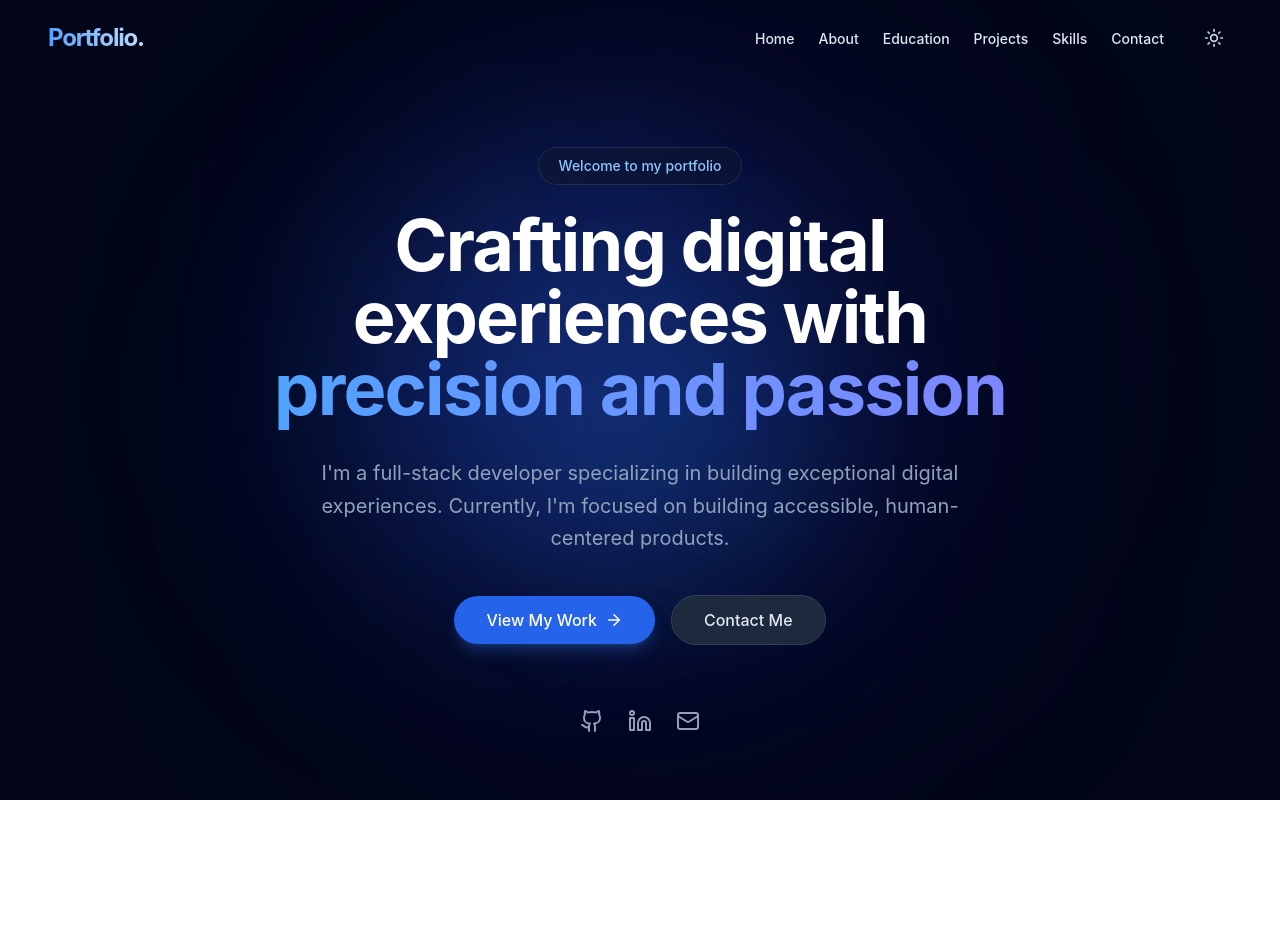
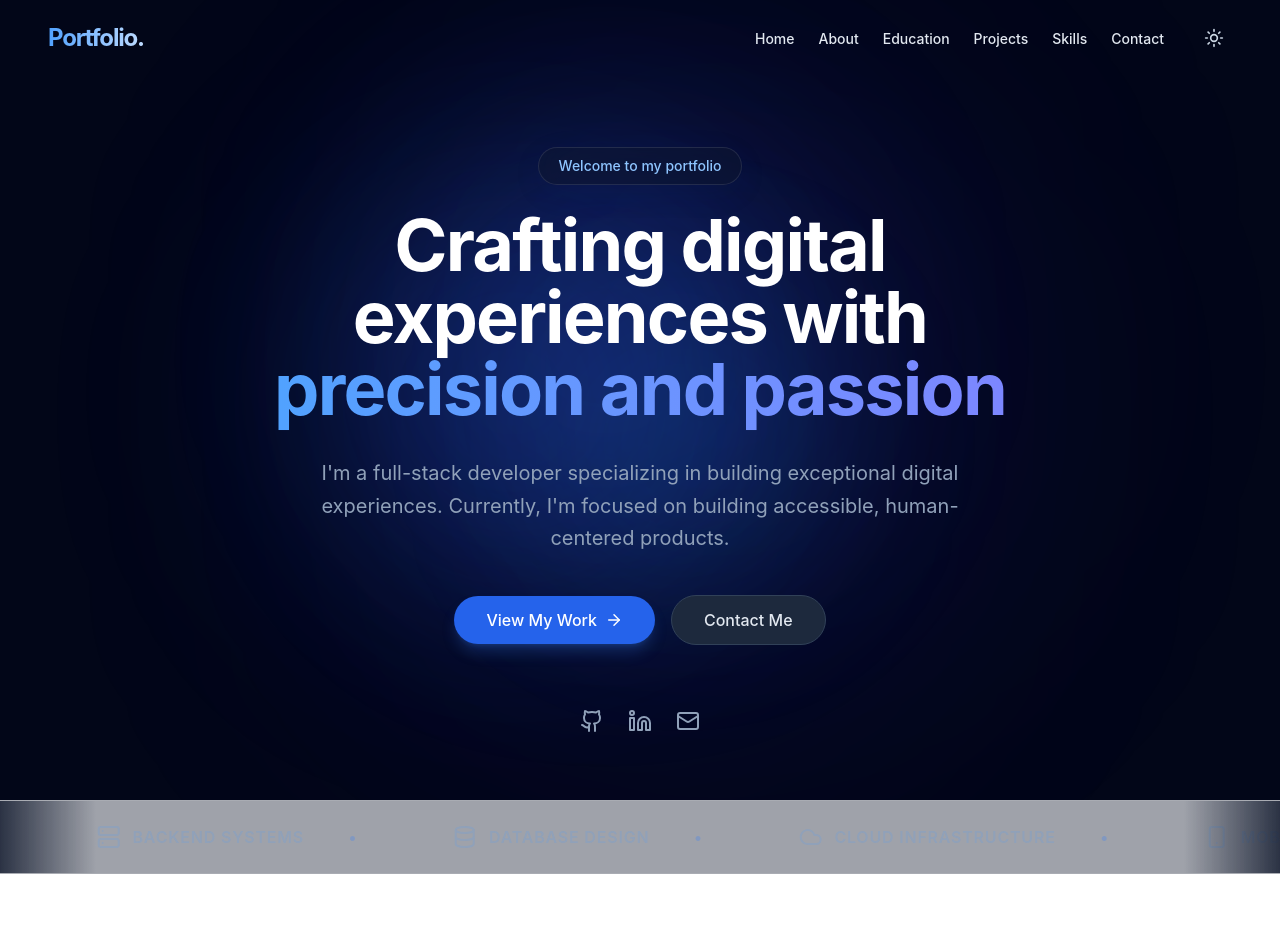
Before and after one commit to ravi-arnan/modern-portfolio, a React (Vite) app: page / in a window 1280 px wide. Shown: the top 952 px of the page. Built offline with nearby package versions, Linux system fonts and the light colour scheme.

Commit message:
feat: Add Marquee component and refactor TextShape to display ASCII art.

```diff
--- a/src/App.tsx
+++ b/src/App.tsx
@@ -2,6 +2,7 @@ import { ThemeProvider } from './components/ThemeProvider';
 import { AnimatedBackground } from './components/AnimatedBackground';
 import { Navbar } from './components/Navbar';
 import { Hero } from './components/Hero';
+import { Marquee } from './components/Marquee';
 import { About } from './components/About';
 import { Education } from './components/Education';
 import { Projects } from './components/Projects';
@@ -19,6 +20,7 @@ function App() {
 
         <main>
           <Hero />
+          <Marquee />
           <About />
           <Education />
           <Projects />
--- /dev/null
+++ b/src/components/Marquee.tsx
@@ -0,0 +1,45 @@
+import { Database, Monitor, Smartphone, Layout, Server, Cloud, Shield, Code2, Globe, Cpu } from 'lucide-react';
+
+const techIcons = [
+    { icon: Monitor, name: "Frontend Architecture" },
+    { icon: Server, name: "Backend Systems" },
+    { icon: Database, name: "Database Design" },
+    { icon: Cloud, name: "Cloud Infrastructure" },
+    { icon: Smartphone, name: "Mobile First" },
+    { icon: Layout, name: "UI/UX Engineering" },
+    { icon: Shield, name: "Security First" },
+    { icon: Code2, name: "Clean Code" },
+    { icon: Globe, name: "Web Performance" },
+    { icon: Cpu, name: "System Optimization" },
+];
+
+export function Marquee() {
+    // We duplicate the array to create a seamless loop
+    const marqueeItems = [...techIcons, ...techIcons];
+
+    return (
+        <div className="w-full bg-white/40 dark:bg-slate-900/40 backdrop-blur-xl border-y border-white/40 dark:border-white/10 overflow-hidden py-6 relative">
+            {/* Gradient fades on the edges for a smoother entry/exit */}
+            <div className="absolute inset-y-0 left-0 w-24 bg-gradient-to-r from-white/60 dark:from-slate-900/80 to-transparent z-10 pointer-events-none" />
+            <div className="absolute inset-y-0 right-0 w-24 bg-gradient-to-l from-white/60 dark:from-slate-900/80 to-transparent z-10 pointer-events-none" />
+
+            <div className="flex w-[200%] animate-infinite-scroll hover:[animation-play-state:paused] ease-linear">
+                {marqueeItems.map((item, index) => {
+                    const Icon = item.icon;
+                    return (
+                        <div
+                            key={index}
+                            className="flex items-center gap-3 px-8 text-slate-500  dark:text-slate-400 w-1/2 flex-shrink-0 lg:w-max group cursor-default"
+                        >
+                            <Icon className="w-6 h-6 group-hover:text-blue-500 transition-colors" />
+                            <span className="text-sm md:text-base font-semibold uppercase tracking-wider group-hover:text-slate-900 dark:group-hover:text-slate-200 transition-colors">
+                                {item.name}
+                            </span>
+                            <span className="text-blue-500/30 mx-8">•</span>
+                        </div>
+                    );
+                })}
+            </div>
+        </div>
+    );
+}
--- a/src/components/Projects.tsx
+++ b/src/components/Projects.tsx
@@ -64,7 +64,7 @@ function ProjectCard({ project, index }: { project: typeof projects[0], index: n
                     {/* Collapsed Header Area (Always Visible) */}
                     <div className="flex items-center justify-between cursor-pointer">
                         <div className="flex items-center gap-6">
-                            <span className="text-4xl md:text-5xl font-black text-slate-200 dark:text-slate-800 transition-colors duration-500 group-hover:text-slate-300 dark:group-hover:text-slate-700 w-16 tracking-tighter">
+                            <span className="text-4xl md:text-5xl font-black text-slate-800 dark:text-slate-200 transition-colors duration-500 group-hover:text-slate-900 dark:group-hover:text-slate-100 w-16 tracking-tighter">
                                 {(index + 1).toString().padStart(2, '0')}
                             </span>
                             <div>
--- a/src/components/TextShape.tsx
+++ b/src/components/TextShape.tsx
@@ -1,5 +1,6 @@
 import { motion, useScroll, useTransform } from 'framer-motion';
 import { useRef } from 'react';
+import asciiArt from '../assets/ascii-art-image-1771960056974.txt?raw';
 
 export function TextShape() {
     const containerRef = useRef<HTMLDivElement>(null);
@@ -8,64 +9,35 @@ export function TextShape() {
         offset: ["start end", "end start"]
     });
 
-    // Move the repeating text backwards/upwards significantly as user scrolls down
-    const yTransform = useTransform(scrollYProgress, [0, 1], ["0%", "-50%"]);
-
-    // Generate a long repeating string for the background fill
-    const repeatingString = Array(50).fill("// Ravi // Developer // Designer // Portfolio ").join(' ');
+    // Move the ASCII text backwards/upwards as user scrolls down
+    const yTransform = useTransform(scrollYProgress, [0, 1], ["0%", "-30%"]);
 
     return (
-        <div ref={containerRef} className="relative w-full h-[60vh] md:h-[80vh] flex items-center justify-center overflow-hidden bg-transparent select-none">
-            <svg
-                className="w-full h-full"
-                viewBox="0 0 1000 400"
-                preserveAspectRatio="xMidYMid meet"
-                aria-hidden="true"
+        <div ref={containerRef} className="relative w-full overflow-hidden bg-transparent select-none py-20 flex justify-center items-center">
+            <motion.div
+                style={{ y: yTransform }}
+                className="w-full max-w-[100vw] overflow-hidden flex justify-center items-center glitch-container cursor-crosshair"
             >
-                <defs>
-                    <mask id="raviMask">
-                        {/*
-                            Black background = transparent mask
-                            White text = opaque element that lets the image behind pass through
-                        */}
-                        <rect width="100%" height="100%" fill="black" />
-                        <text
-                            x="50%"
-                            y="50%"
-                            textAnchor="middle"
-                            dominantBaseline="central"
-                            fontSize="280"
-                            fontWeight="900"
-                            fontFamily="system-ui, sans-serif"
-                            fill="white"
-                            className="tracking-tighter"
-                        >
-                            RAVI
-                        </text>
-                    </mask>
-                </defs>
-
-                {/* Apply the mask specifically to a group containing our animated moving text */}
-                <g mask="url(#raviMask)">
-                    {/* Dark rectangle to ensure base visibility inside the text boundary */}
-                    <rect width="100%" height="100%" className="fill-slate-900 dark:fill-white" />
-
-                    {/* The foreignObject allows us to use HTML motion.div to efficiently animate raw text */}
-                    <foreignObject x="0" y="0" width="1000" height="2000">
-                        <motion.div
-                            style={{ y: yTransform }}
-                            className="w-full text-slate-400/80 dark:text-slate-500/80 text-[18px] md:text-[22px] leading-relaxed font-mono font-bold uppercase tracking-widest break-words overflow-hidden"
-                        >
-                            {/* We output the giant string several times to fill the massive 2000px height block */}
-                            {Array(20).fill(repeatingString).map((line, i) => (
-                                <p key={i} className={`m-0 p-0 text-center ${i % 2 === 0 ? 'opacity-70' : 'opacity-100'}`}>
-                                    {line}
-                                </p>
-                            ))}
-                        </motion.div>
-                    </foreignObject>
-                </g>
-            </svg>
+                <div className="relative inline-block mx-auto text-center">
+                    <pre
+                        className="text-[6px] sm:text-[8px] md:text-[10px] lg:text-xs font-mono font-bold leading-[1.15] whitespace-pre text-slate-800 dark:text-slate-200 relative"
+                    >
+                        {asciiArt.split('').map((char, index) => {
+                            if (char === ' ' || char === '\n') {
+                                return <span key={index}>{char}</span>;
+                            }
+                            return (
+                                <span
+                                    key={index}
+                                    className="text-slate-900 dark:text-slate-100 transition-colors duration-1000 hover:duration-0 hover:text-blue-500 hover:bg-slate-900 dark:hover:bg-white dark:hover:text-blue-600"
+                                >
+                                    {char}
+                                </span>
+                            );
+                        })}
+                    </pre>
+                </div>
+            </motion.div>
         </div>
     );
 }
--- a/src/index.css
+++ b/src/index.css
@@ -45,3 +45,20 @@
 ::-webkit-scrollbar-thumb:hover {
   @apply bg-slate-400 dark:bg-slate-600;
 }
+
+/* Infinite Marquee Animation */
+@keyframes infinite-scroll {
+  from {
+    transform: translateX(0);
+  }
+
+  to {
+    transform: translateX(-50%);
+  }
+}
+
+.animate-infinite-scroll {
+  animation: infinite-scroll 25s linear infinite;
+}
+
+/* End of File */
```
Also changed, not shown: 1 other file (tests, documents, lock files or other folders).
